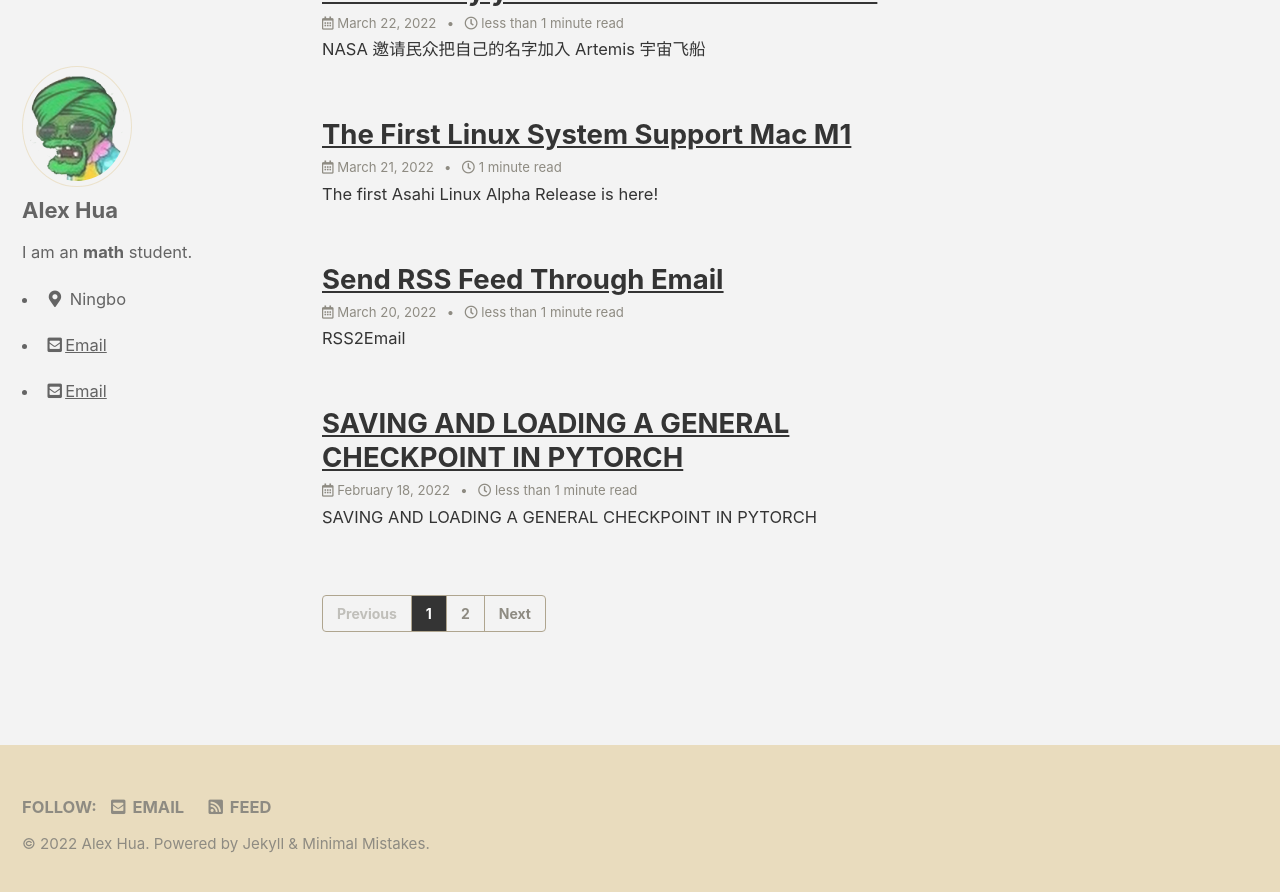
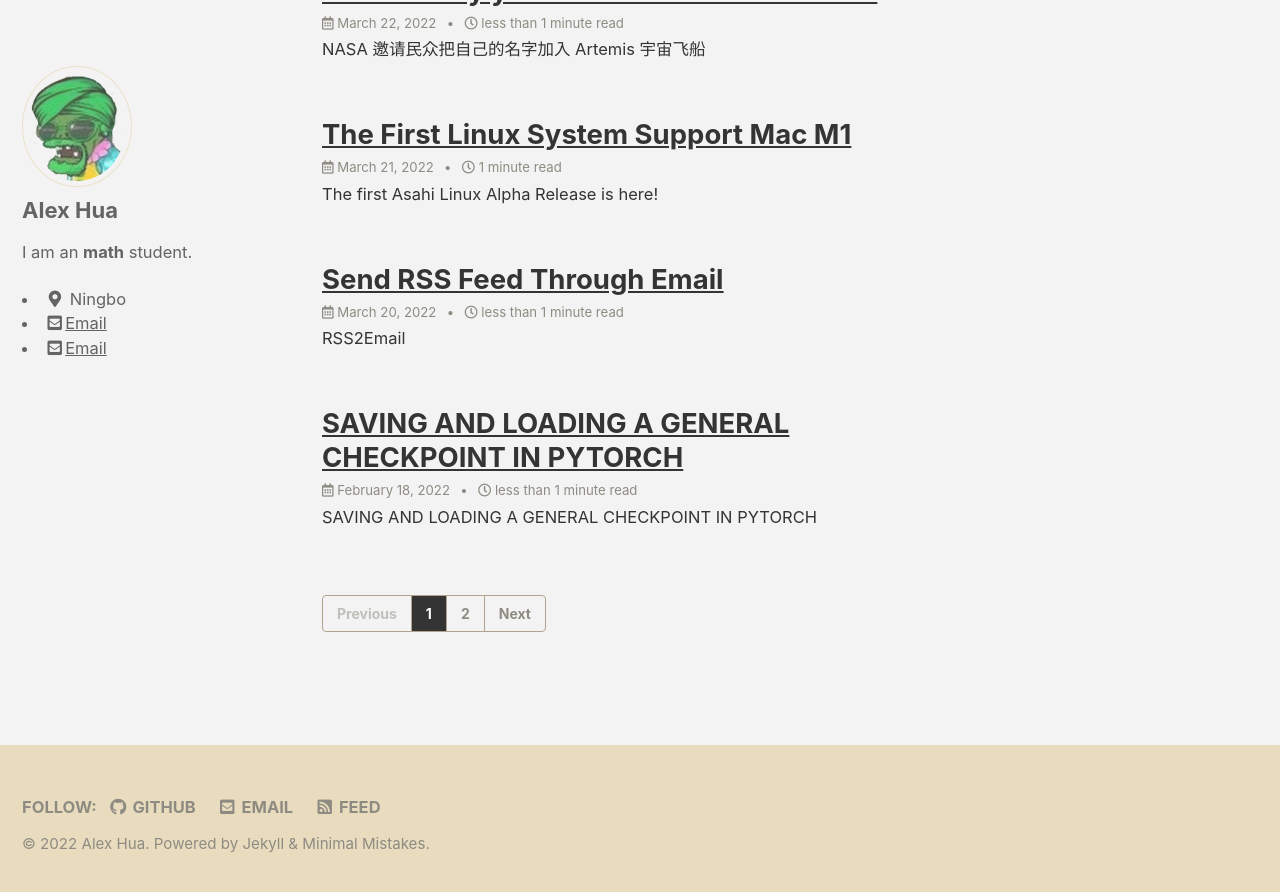
Before and after one commit to Alex222222222222/Blog, a Jekyll site: the page built from index.html, in a window 1280 px wide and 900 px high, scrolled down 525 px. Shown: the top 892 px of the window. Built offline with Jekyll 4.4.1, drawn with Linux system fonts in a browser that asks for light colours; cached includes are drawn as plain includes; the list of posts is cut into pages by our own code.

Commit message:
fix display bug of author icon

```diff
--- a/_config.yml
+++ b/_config.yml
@@ -138,7 +138,7 @@
     #  # url:
     - label: "GitHub"
       icon: "fab fa-fw fa-github"
-      # url:
+      url: "https://github.com/Alex222222222222"
     - label: "Email"
       icon: "fas fa-fw fa-envelope-square"
       url: "mailto:huazifan@gmail.com"
--- a/_includes/author-profile.html
+++ b/_includes/author-profile.html
@@ -23,15 +23,14 @@
   </div>
 
   <div class="author__urls-wrapper is--visible">
-    <p>
+
     {% if author.location %}
     <li itemprop="homeLocation" itemscope itemtype="https://schema.org/Place">
       <i class="fas fa-fw fa-map-marker-alt" aria-hidden="true"></i> <span itemprop="name" class="p-locality">{{
         author.location }}</span>
     </li>
     {% endif %}
-    </p>
-    <p>
+
     {% if author.links %}
     {% for link in author.links %}
     {% if link.label and link.url %}
@@ -41,8 +40,7 @@
     {% endif %}
     {% endfor %}
     {% endif %}
-    </p>
-    <p>
+
     {% if author.uri %}
     <li>
       <a href="{{ author.uri }}" itemprop="url" rel="me">
@@ -51,8 +49,7 @@
       </a>
     </li>
     {% endif %}
-    </p>
-    <p>
+
     {% if author.email %}
     <li>
       <a href="mailto:{{ author.email }}" rel="me" class="u-email">
@@ -62,8 +59,7 @@
       </a>
     </li>
     {% endif %}
-    </p>
-    <p>
+
     {% if author.keybase %}
     <li>
       <a href="https://keybase.io/{{ author.keybase }}" itemprop="sameAs" rel="nofollow noopener noreferrer me">
@@ -71,9 +67,8 @@
       </a>
     </li>
     {% endif %}
-    </p>
 
-    <p>
+
     {% if author.twitter %}
     <li>
       <a href="https://twitter.com/{{ author.twitter }}" itemprop="sameAs" rel="nofollow noopener noreferrer me">
@@ -81,20 +76,15 @@
       </a>
     </li>
     {% endif %}
-    </p>
 
-    <p>
     {% if author.facebook %}
     <li>
-        <a href="https://www.facebook.com/{{ author.facebook }}" itemprop="sameAs"
-          rel="nofollow noopener noreferrer me">
+      <a href="https://www.facebook.com/{{ author.facebook }}" itemprop="sameAs" rel="nofollow noopener noreferrer me">
         <i class="fab fa-fw fa-facebook-square" aria-hidden="true"></i><span class="label">Facebook</span>
       </a>
     </li>
     {% endif %}
-    </p>
 
-    <p>
     {% if author.linkedin %}
     <li>
       <a href="https://www.linkedin.com/in/{{ author.linkedin }}" itemprop="sameAs"
@@ -103,20 +93,15 @@
       </a>
     </li>
     {% endif %}
-    </p>
 
-    <p>
     {% if author.xing %}
     <li>
-        <a href="https://www.xing.com/profile/{{ author.xing }}" itemprop="sameAs"
-          rel="nofollow noopener noreferrer me">
+      <a href="https://www.xing.com/profile/{{ author.xing }}" itemprop="sameAs" rel="nofollow noopener noreferrer me">
         <i class="fab fa-fw fa-xing-square" aria-hidden="true"></i><span class="label">XING</span>
       </a>
     </li>
     {% endif %}
-    </p>
 
-    <p>
     {% if author.instagram %}
     <li>
       <a href="https://instagram.com/{{ author.instagram }}" itemprop="sameAs" rel="nofollow noopener noreferrer me">
@@ -124,9 +109,7 @@
       </a>
     </li>
     {% endif %}
-    </p>
 
-    <p>
     {% if author.tumblr %}
     <li>
       <a href="https://{{ author.tumblr }}.tumblr.com" itemprop="sameAs" rel="nofollow noopener noreferrer me">
@@ -134,9 +117,7 @@
       </a>
     </li>
     {% endif %}
-    </p>
 
-    <p>
     {% if author.bitbucket %}
     <li>
       <a href="https://bitbucket.org/{{ author.bitbucket }}" itemprop="sameAs" rel="nofollow noopener noreferrer me">
@@ -144,9 +125,7 @@
       </a>
     </li>
     {% endif %}
-    </p>
 
-    <p>
     {% if author.github %}
     <li>
       <a href="https://github.com/{{ author.github }}" itemprop="sameAs" rel="nofollow noopener noreferrer me">
@@ -154,9 +133,7 @@
       </a>
     </li>
     {% endif %}
-    </p>
 
-    <p>
     {% if author.gitlab %}
     <li>
       <a href="https://gitlab.com/{{ author.gitlab }}" itemprop="sameAs" rel="nofollow noopener noreferrer me">
@@ -164,9 +141,7 @@
       </a>
     </li>
     {% endif %}
-    </p>
 
-    <p>
     {% if author.stackoverflow %}
     <li>
       <a href="https://stackoverflow.com/users/{{ author.stackoverflow }}" itemprop="sameAs"
@@ -175,9 +150,7 @@
       </a>
     </li>
     {% endif %}
-    </p>
 
-    <p>
     {% if author.lastfm %}
     <li>
       <a href="https://last.fm/user/{{ author.lastfm }}" itemprop="sameAs" rel="nofollow noopener noreferrer me">
@@ -185,9 +158,7 @@
       </a>
     </li>
     {% endif %}
-    </p>
 
-    <p>
     {% if author.dribbble %}
     <li>
       <a href="https://dribbble.com/{{ author.dribbble }}" itemprop="sameAs" rel="nofollow noopener noreferrer me">
@@ -195,9 +166,7 @@
       </a>
     </li>
     {% endif %}
-    </p>
 
-    <p>
     {% if author.pinterest %}
     <li>
       <a href="https://www.pinterest.com/{{ author.pinterest }}" itemprop="sameAs"
@@ -206,21 +175,15 @@
       </a>
     </li>
     {% endif %}
-    </p>
 
-    <p>
     {% if author.foursquare %}
     <li>
-        <a href="https://foursquare.com/{{ author.foursquare }}" itemprop="sameAs"
-          rel="nofollow noopener noreferrer me">
+      <a href="https://foursquare.com/{{ author.foursquare }}" itemprop="sameAs" rel="nofollow noopener noreferrer me">
         <i class="fab fa-fw fa-foursquare" aria-hidden="true"></i><span class="label">Foursquare</span>
       </a>
     </li>
     {% endif %}
 
-    </p>
-
-    <p>
     {% if author.steam %}
     <li>
       <a href="https://steamcommunity.com/id/{{ author.steam }}" itemprop="sameAs"
@@ -229,9 +192,7 @@
       </a>
     </li>
     {% endif %}
-    </p>
 
-    <p>
     {% if author.youtube %}
     {% if author.youtube contains "://" %}
     <li>
@@ -248,20 +209,15 @@
     </li>
     {% endif %}
     {% endif %}
-    </p>
 
-    <p>
     {% if author.soundcloud %}
     <li>
-        <a href="https://soundcloud.com/{{ author.soundcloud }}" itemprop="sameAs"
-          rel="nofollow noopener noreferrer me">
+      <a href="https://soundcloud.com/{{ author.soundcloud }}" itemprop="sameAs" rel="nofollow noopener noreferrer me">
         <i class="fab fa-fw fa-soundcloud" aria-hidden="true"></i><span class="label">SoundCloud</span>
       </a>
     </li>
     {% endif %}
-    </p>
 
-    <p>
     {% if author.weibo %}
     <li>
       <a href="https://www.weibo.com/{{ author.weibo }}" itemprop="sameAs" rel="nofollow noopener noreferrer me">
@@ -269,9 +225,7 @@
       </a>
     </li>
     {% endif %}
-    </p>
 
-    <p>
     {% if author.flickr %}
     <li>
       <a href="https://www.flickr.com/{{ author.flickr }}" itemprop="sameAs" rel="nofollow noopener noreferrer me">
@@ -279,9 +233,7 @@
       </a>
     </li>
     {% endif %}
-    </p>
 
-    <p>
     {% if author.codepen %}
     <li>
       <a href="https://codepen.io/{{ author.codepen }}" itemprop="sameAs" rel="nofollow noopener noreferrer me">
@@ -289,9 +241,7 @@
       </a>
     </li>
     {% endif %}
-    </p>
 
-    <p>
     {% if author.vine %}
     <li>
       <a href="https://vine.co/u/{{ author.vine }}" itemprop="sameAs" rel="nofollow noopener noreferrer me">
@@ -300,7 +250,6 @@
       </a>
     </li>
     {% endif %}
-    </p>
 
     {% include author-profile-custom-links.html %}
   </div>
```
Lines whose indentation alone changed are shown as unchanged.
